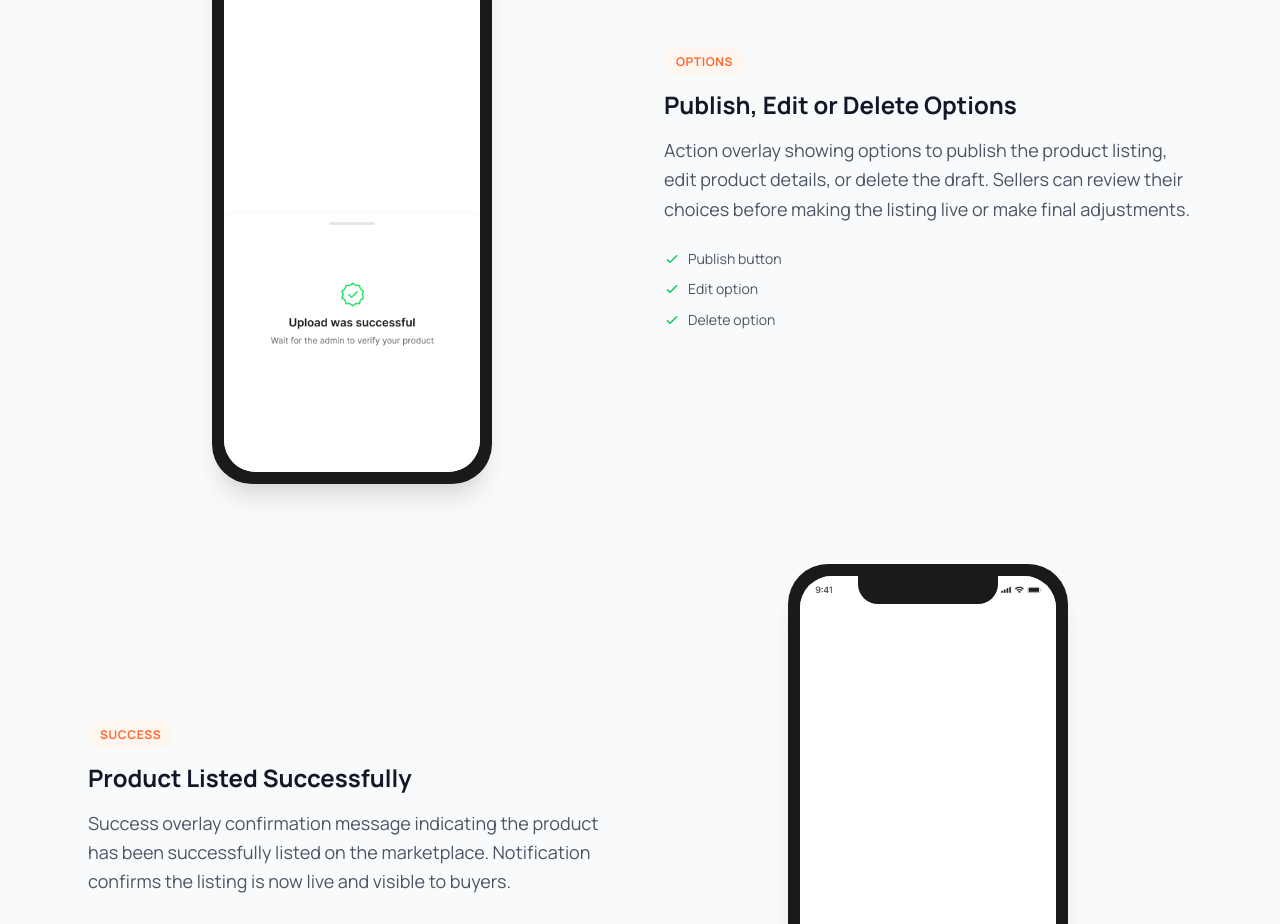
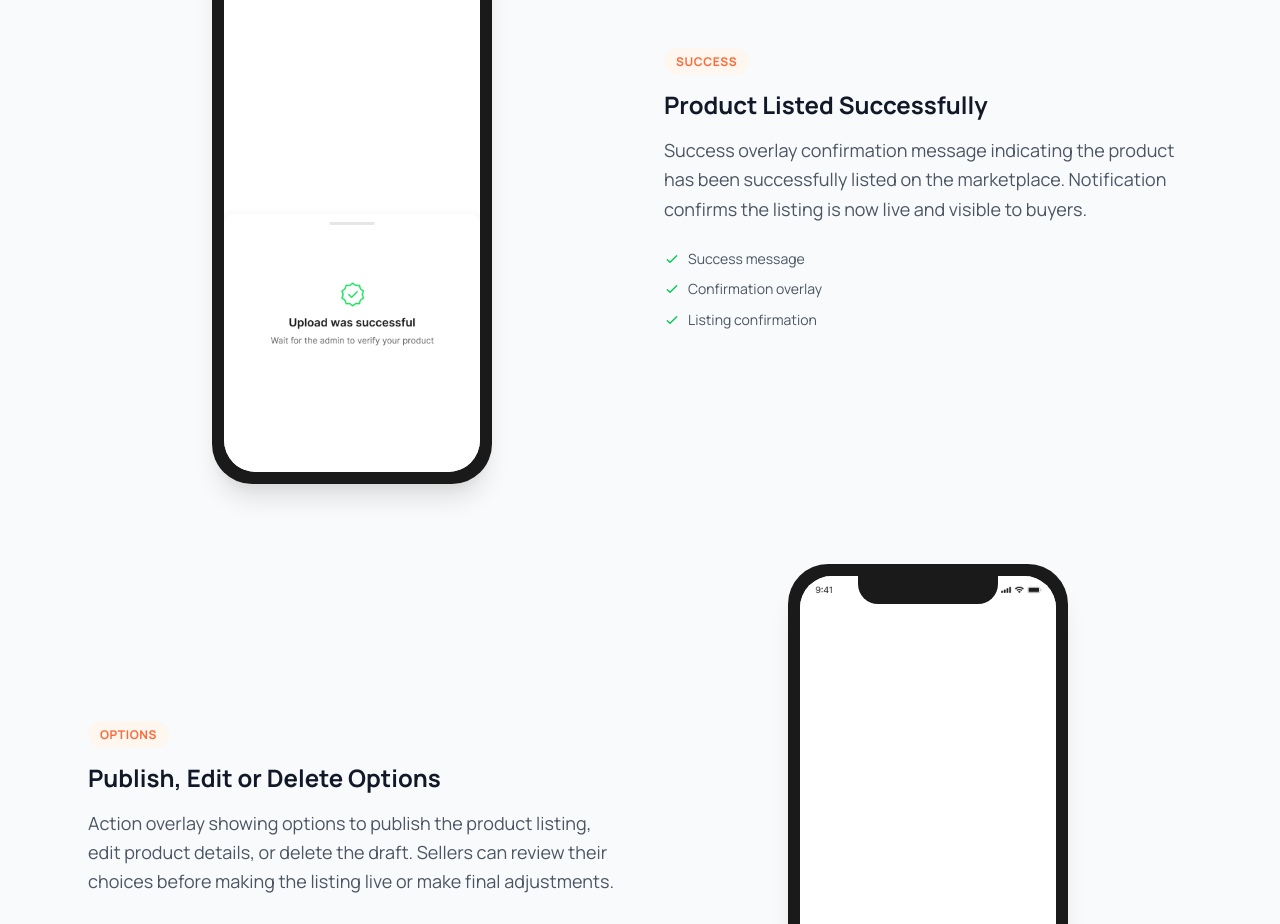
Before and after one commit to Richard-kyuli/Richard-musango, a React (Vite) app: page /case-studies/buy-sell in a window 1280 px wide. Shown: the part 9440-10364 px from the top of the page. Built offline with nearby package versions, Linux system fonts and the light colour scheme.

Commit message:
fix: Swap descriptions for screens 6 and 7 to match correct screens

```diff
--- a/src/components/casestudy/FinalDesignSection.jsx
+++ b/src/components/casestudy/FinalDesignSection.jsx
@@ -115,20 +115,20 @@ function FinalDesignSection({ study }) {
             },
             {
               id: 6,
-              badge: "OPTIONS",
-              title: "Publish, Edit or Delete Options",
-              description: "Action overlay showing options to publish the product listing, edit product details, or delete the draft. Sellers can review their choices before making the listing live or make final adjustments.",
-              features: ["Publish button", "Edit option", "Delete option"],
+              badge: "SUCCESS",
+              title: "Product Listed Successfully",
+              description: "Success overlay confirmation message indicating the product has been successfully listed on the marketplace. Notification confirms the listing is now live and visible to buyers.",
+              features: ["Success message", "Confirmation overlay", "Listing confirmation"],
               image: "/Buysell/6.png",
               alignment: "right",
               deviceType: "mobile"
             },
             {
               id: 7,
-              badge: "SUCCESS",
-              title: "Product Listed Successfully",
-              description: "Success overlay confirmation message indicating the product has been successfully listed on the marketplace. Notification confirms the listing is now live and visible to buyers.",
-              features: ["Success message", "Confirmation overlay", "Listing confirmation"],
+              badge: "OPTIONS",
+              title: "Publish, Edit or Delete Options",
+              description: "Action overlay showing options to publish the product listing, edit product details, or delete the draft. Sellers can review their choices before making the listing live or make final adjustments.",
+              features: ["Publish button", "Edit option", "Delete option"],
               image: "/Buysell/7.png",
               alignment: "left",
               deviceType: "mobile"
```
